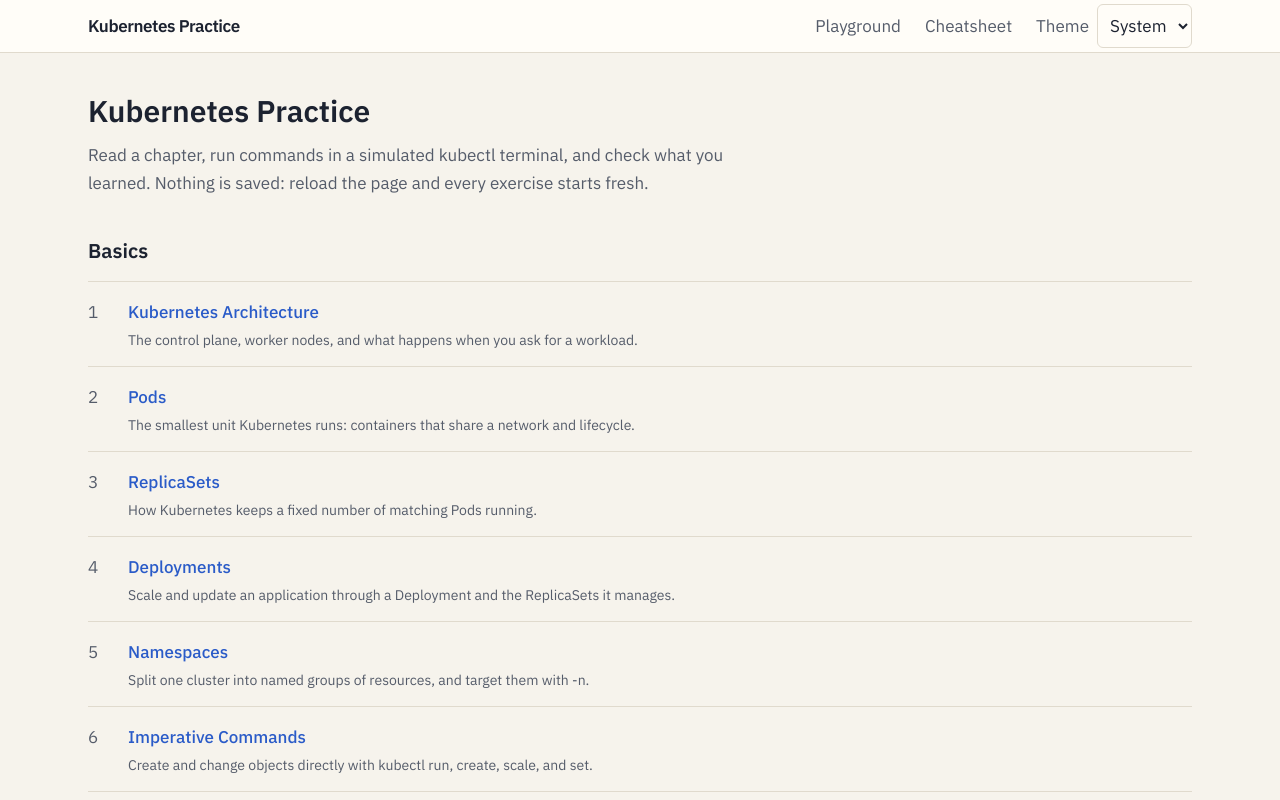
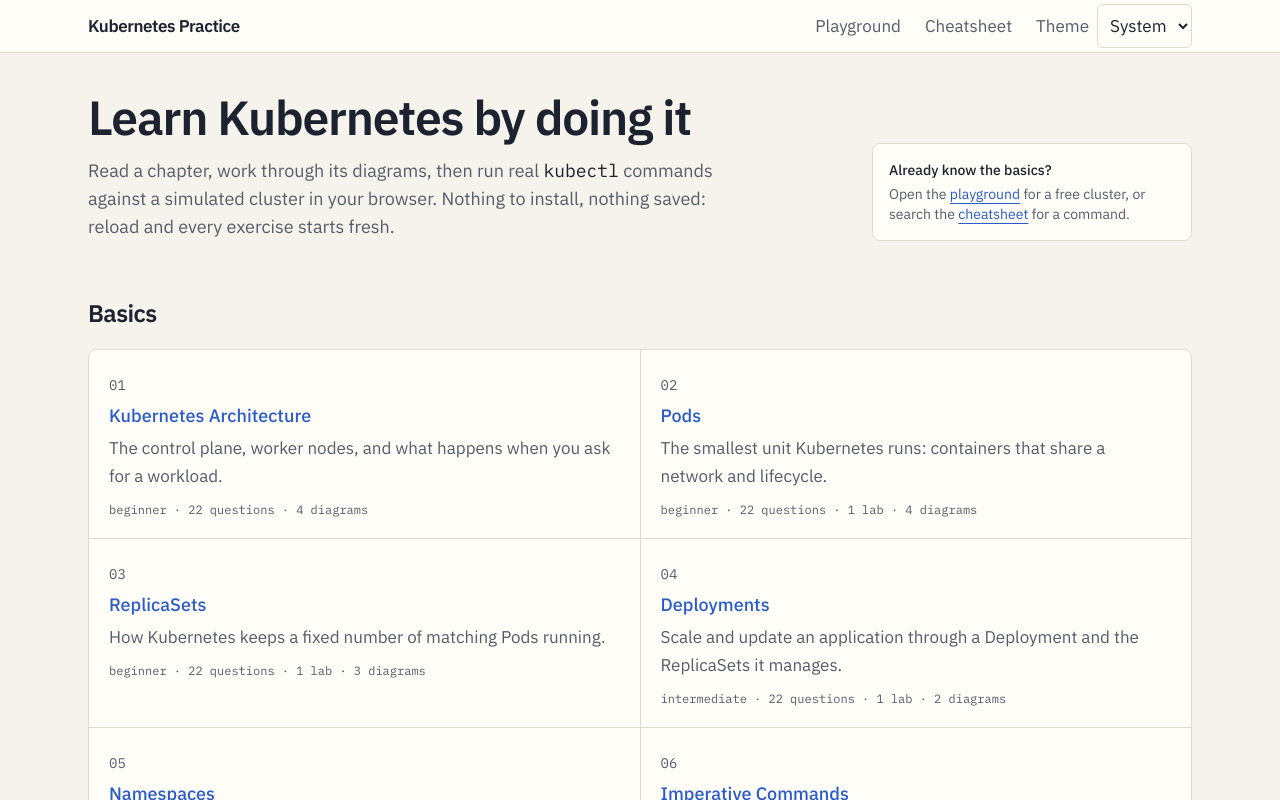
Before and after one commit to SaihanTaki/kubernetes-practice, a Next.js app: page / in a window 1280 px wide. Shown: the top 800 px of the page. Built offline with nearby package versions, Linux system fonts and the light colour scheme.

Commit message:
feat(ui): redesign home and chapter headers, add chapter nav
Home lists chapters as a grid with real per-chapter counts; chapter
pages get a mono breadcrumb and previous/next links.

```diff
--- a/app/chapters/[slug]/page.tsx
+++ b/app/chapters/[slug]/page.tsx
@@ -1,4 +1,5 @@
 import type { Metadata } from "next";
+import Link from "next/link";
 import { notFound } from "next/navigation";
 import { chapters } from "@/content/chapters";
 
@@ -33,15 +34,23 @@ export default async function ChapterPage({ params }: Props) {
   if (!chapter?.ready || !content[slug]) notFound();
   const { default: Content } = await content[slug]();
 
+  const ready = chapters.filter((c) => c.ready);
+  const at = ready.indexOf(chapter);
+  const [prev, next] = [ready[at - 1], ready[at + 1]];
+  const n = String(index + 1).padStart(2, "0");
+
   return (
-    <article className="max-w-none">
-      <p className="text-sm text-muted">
-        {chapter.section} · Chapter {index + 1} · {chapter.difficulty}
+    <article>
+      <p className="font-mono text-sm text-muted">
+        <Link href="/" className="hover:text-fg">
+          {chapter.section.toLowerCase()}
+        </Link>{" "}
+        / {n} · {chapter.difficulty}
       </p>
-      <h1 className="mt-1 text-3xl font-semibold">{chapter.title}</h1>
-      <p className="mt-3 text-lg text-muted">{chapter.summary}</p>
+      <h1 className="mt-2 text-4xl font-semibold tracking-tight sm:text-5xl">{chapter.title}</h1>
+      <p className="mt-4 max-w-[60ch] text-lg text-muted">{chapter.summary}</p>
 
-      <section className="mt-6 rounded-md border border-border bg-surface p-4" aria-labelledby="objectives">
+      <section className="mt-8 max-w-[70ch] rounded-lg border border-border bg-surface p-5" aria-labelledby="objectives">
         <h2 id="objectives" className="font-semibold">
           After this chapter you can
         </h2>
@@ -53,6 +62,26 @@ export default async function ChapterPage({ params }: Props) {
       </section>
 
       <Content />
+
+      <nav aria-label="Chapters" className="mt-16 grid gap-3 border-t border-border pt-6 sm:grid-cols-2">
+        {prev ? (
+          <Link href={`/chapters/${prev.slug}`} className="rounded-lg border border-border bg-surface p-4 hover:bg-code">
+            <span className="block font-mono text-xs text-muted">previous</span>
+            <span className="mt-1 block font-medium text-accent">{prev.title}</span>
+          </Link>
+        ) : (
+          <span />
+        )}
+        {next && (
+          <Link
+            href={`/chapters/${next.slug}`}
+            className="rounded-lg border border-border bg-surface p-4 text-right hover:bg-code"
+          >
+            <span className="block font-mono text-xs text-muted">next</span>
+            <span className="mt-1 block font-medium text-accent">{next.title}</span>
+          </Link>
+        )}
+      </nav>
     </article>
   );
 }
--- a/app/page.tsx
+++ b/app/page.tsx
@@ -1,54 +1,81 @@
 import Link from "next/link";
-import { chapters, sections } from "@/content/chapters";
+import { chapters, sections, type Chapter } from "@/content/chapters";
+
+function contents(c: Chapter) {
+  const { quiz, labs, diagrams } = c.data;
+  return [
+    `${quiz.length} questions`,
+    labs.length ? `${labs.length} lab` : null,
+    diagrams.length ? `${diagrams.length} diagram${diagrams.length > 1 ? "s" : ""}` : null,
+  ]
+    .filter(Boolean)
+    .join(" · ");
+}
 
 export default function Home() {
   return (
     <>
-      <h1 className="text-3xl font-semibold">Kubernetes Practice</h1>
-      <p className="mt-3 max-w-2xl text-muted">
-        Read a chapter, run commands in a simulated kubectl terminal, and check what you learned. Nothing is saved:
-        reload the page and every exercise starts fresh.
-      </p>
+      <div className="grid gap-8 lg:grid-cols-[1fr_20rem] lg:items-end">
+        <div>
+          <h1 className="text-4xl font-semibold tracking-tight sm:text-5xl">Learn Kubernetes by doing it</h1>
+          <p className="mt-4 max-w-[60ch] text-lg text-muted">
+            Read a chapter, work through its diagrams, then run real <code className="font-mono text-fg">kubectl</code>{" "}
+            commands against a simulated cluster in your browser. Nothing to install, nothing saved: reload and every
+            exercise starts fresh.
+          </p>
+        </div>
+        <div className="rounded-lg border border-border bg-surface p-4 text-sm">
+          <p className="font-medium">Already know the basics?</p>
+          <p className="mt-1 text-muted">
+            Open the <Link href="/playground" className="text-accent underline underline-offset-4">playground</Link> for a
+            free cluster, or search the{" "}
+            <Link href="/cheatsheet" className="text-accent underline underline-offset-4">cheatsheet</Link> for a
+            command.
+          </p>
+        </div>
+      </div>
 
       {sections.map((section) => (
-        <section key={section} aria-labelledby={`section-${section}`}>
-          <h2 id={`section-${section}`} className="mt-10 text-xl font-semibold">
+        <section key={section} aria-labelledby={`section-${section}`} className="mt-14">
+          <h2 id={`section-${section}`} className="text-2xl font-semibold tracking-tight">
             {section}
           </h2>
-          <ol className="mt-4 divide-y divide-border border-y border-border">
+          <ol className="mt-5 grid gap-px overflow-hidden rounded-lg border border-border bg-border sm:grid-cols-2">
             {chapters
               .filter((c) => c.section === section)
-              .map((c) => (
-                <li key={c.slug} className="flex gap-4 py-4">
-                  <span className="w-6 shrink-0 font-mono text-muted">{chapters.indexOf(c) + 1}</span>
-                  <div>
+              .map((c) => {
+                const n = String(chapters.indexOf(c) + 1).padStart(2, "0");
+                const body = (
+                  <>
+                    <span className="font-mono text-sm text-muted">{n}</span>
+                    <span className="mt-1 block text-lg font-medium">{c.title}</span>
+                    <span className="mt-1 block text-muted">{c.summary}</span>
+                    <span className="mt-3 block font-mono text-xs text-muted">
+                      {c.difficulty} · {contents(c)}
+                    </span>
+                  </>
+                );
+                return (
+                  <li key={c.slug} className="bg-surface sm:last:odd:col-span-2">
                     {c.ready ? (
                       <Link
                         href={`/chapters/${c.slug}`}
-                        className="font-medium text-accent underline-offset-4 hover:underline"
+                        className="block h-full p-5 hover:bg-code [&>span:nth-child(2)]:text-accent"
                       >
-                        {c.title}
+                        {body}
                       </Link>
                     ) : (
-                      <span className="font-medium">
-                        {c.title} <span className="text-sm font-normal text-muted">(coming soon)</span>
-                      </span>
+                      <div className="h-full p-5">
+                        {body}
+                        <span className="mt-2 block text-sm text-muted">Coming soon</span>
+                      </div>
                     )}
-                    <p className="mt-1 text-sm text-muted">{c.summary}</p>
-                  </div>
-                </li>
-              ))}
+                  </li>
+                );
+              })}
           </ol>
         </section>
       ))}
-
-      <h2 className="mt-10 text-xl font-semibold">Practice on your own</h2>
-      <p className="mt-2 text-muted">
-        The <Link href="/playground" className="text-accent underline underline-offset-4">playground</Link> gives you a
-        small simulated cluster to explore freely. The{" "}
-        <Link href="/cheatsheet" className="text-accent underline underline-offset-4">cheatsheet</Link> lists the
-        commands and manifests from the chapters.
-      </p>
     </>
   );
 }
```
